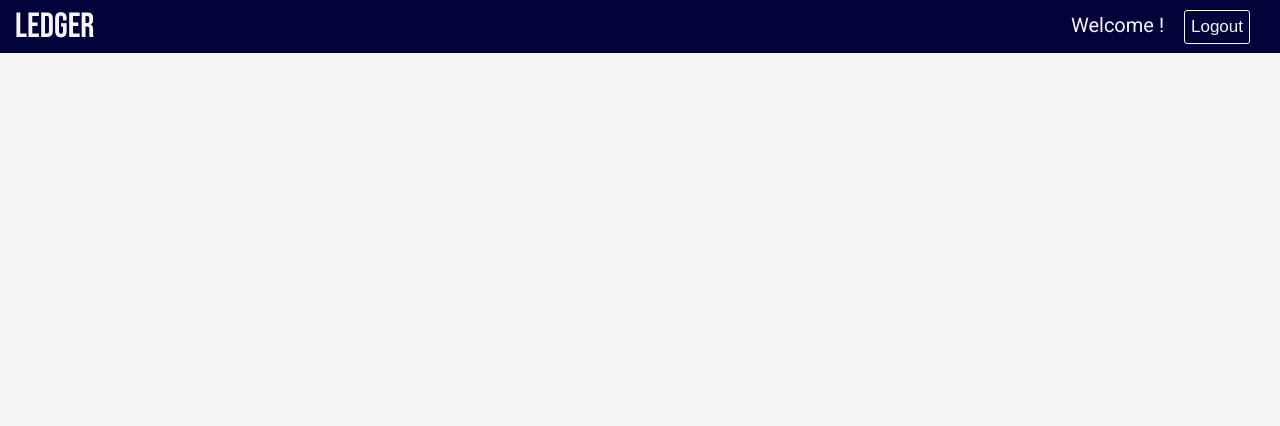
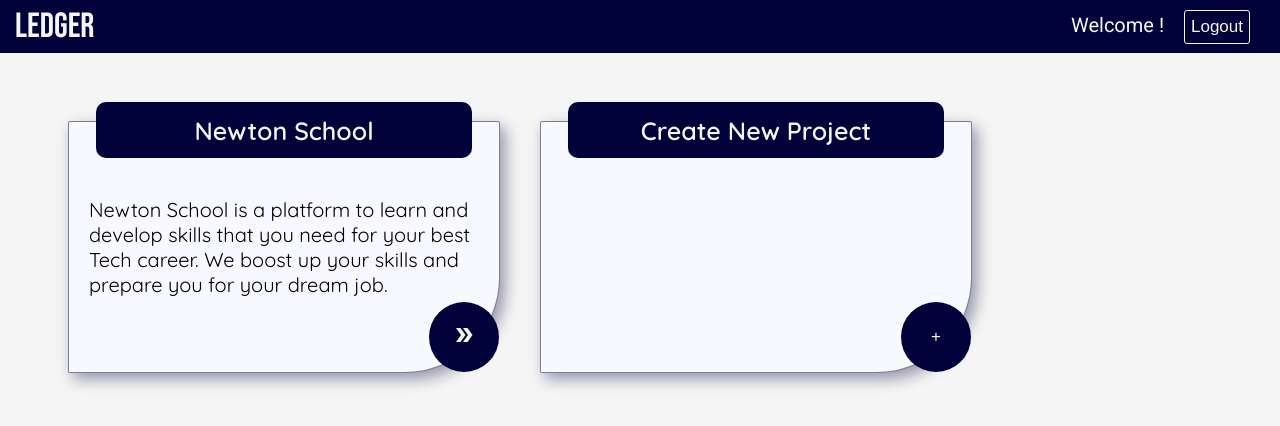
Before and after one commit to jenish-jain/ledger-1.0, a website: page public/pages/projects/index.html in a window 1280 px wide. Drawn offline with Linux system fonts and the light colour scheme; no server answers.

Commit message:
made css changes

```diff
--- a/public/pages/projects/index.html
+++ b/public/pages/projects/index.html
@@ -5,6 +5,8 @@
     <meta name="viewport" content="width=device-width, initial-scale=1.0">
     <meta http-equiv="X-UA-Compatible" content="ie=edge">
     <link href="style.css" type="text/css" rel="stylesheet">
+    <link href="https://fonts.googleapis.com/icon?family=Material+Icons"
+      rel="stylesheet">
     <title>Project page</title>
 </head>
 <body>
@@ -22,9 +24,21 @@
             <div id="live-proj">
 
             </div>
-            <div id="add-new-proj">
-
-            </div>
+            <!-- <div id="add-new-proj"> -->
+                <div class="projCard">
+                    <p class="card-title">Newton School</p>
+                    <p class="card-description">
+                        Newton School is a platform to learn and develop skills that you need for your best Tech career. We boost up your skills and prepare you for your dream job.
+                    </p>
+                    <button id="create-new-project" class ="cardBtn tooltip"><i class="material-icons">
+                        double_arrow
+                        </i><span class="tooltiptext">Go to your project</span></button>
+                </div>
+                <div class="projCard">
+                    <p class="card-title">Create New Project</p>
+                    <button id="create-new-project" class ="cardBtn">+</button>
+                </div>
+            <!-- </div> -->
         </div>
     </main>
     <script src="script.js"></script>
--- a/public/pages/projects/script.js
+++ b/public/pages/projects/script.js
@@ -15,7 +15,7 @@
   }
 
 
-  async function showUserInfo(){
+async function showUserInfo(){
     let user = await fetchUserDetails();
     console.log(user);
     document.getElementById('user').innerText = user.username;
@@ -24,14 +24,18 @@
 
 function createProjectCard(project){
   let projectPanel = document.getElementById('live-proj');
-  var cardBody = document.createElement('div');
+  let cardBody = document.createElement('div');
   cardBody.classList.add('projCard');
-  var projName = document.createElement('p');
-  projName.innerText = project._id;
-  var button = document.createElement('button');
-  button.classList.add('cardBtn');
-  button.innerText = "open project";
+  let projName = document.createElement('p');
+  projName.classList.add('card-title');
+  projName.innerText = project[0];
+  let projDesc = document.createElement('p');
+  projDesc.classList.add('card-description');
+  let button = document.createElement('button');
+  button.classList.add('cardBtn tooltip');
+  button.innerHTML ='<i class="material-icons">double_arrow</i><span class="tooltiptext">Go to your project</span>' ;
   cardBody.appendChild(projName);
+  cardBody.appendChild(projDesc);
   cardBody.appendChild(button);
   projectPanel.appendChild(cardBody);
 }
--- a/public/pages/projects/style.css
+++ b/public/pages/projects/style.css
@@ -1,6 +1,5 @@
 @import url("https://fonts.googleapis.com/css?family=Bebas+Neue|Roboto&display=swap");
-
-
+@import url('https://fonts.googleapis.com/css?family=Quicksand:400,500,600,700&display=swap');
 *{
     padding:0;
     margin:0;
@@ -43,30 +42,98 @@
 #logout:active{
     transform: scale(0.92);
 }
-
+ #project-panel{
+    display: flex;
+    flex-direction: row;
+    align-items: center;
+    justify-content: start;
+    padding:3rem;
+    flex-wrap: wrap;
+ }
 .cardBtn{
-    background-color: rgba(2, 2, 58,0.8);
+    background-color: rgba(2, 2, 58,1);
     border:none;
     outline:none;
     cursor: pointer;
     color:whitesmoke;
     padding:6px;
-    border-radius:3px;
-    margin:15px 0px;
+    border-radius:50%;
+    /* margin:15px 0px; */
     font-size: 17px;
+    width: 70px;
+    height: 70px;
+    position: absolute;
+    bottom:0;
+    right:0;
 }
 .cardBtn:hover{
-    background-color: rgba(2, 2, 58,0.4);
+    background-color: rgba(2, 2, 58,0.9);
+
 }
 .cardBtn:active{
     transform: scale(0.92);
 }
 
 .projCard{
-    border:1px solid rgba(2, 2, 58,1);
-    border-radius:5px;
-    height:50px;
-    width:200px;
+    border:1px solid rgba(2, 2, 58,0.5);
+    background-color: ghostwhite;
+    box-shadow: 5px 6px 15px rgba(2, 2, 58,0.4);
+    border-radius:2px 2px 95px 2px;
     padding:20px;
     margin:20px;
+    display: flex;
+    font-family: 'Quicksand', sans-serif;
+    font-size: 20px;
+    flex-direction: column;
+    align-items: center;
+    justify-content: center;
+    height:210px;
+    /* max-height: 210px; */
+    width:390px;
+    /* max-width: 390px; */
+    position: relative;
 }
+
+.card-title{
+    border:1px solid rgba(2, 2, 58,0.8);
+    background-color: rgb(2, 2, 58);
+    color:whitesmoke;
+    text-align: center;
+    /* border-radius:2px 2px 15px 2px; */
+    font-family:'Quicksand', sans-serif;
+    font-size: 25px;
+    font-weight:600;
+    border-radius: 10px;
+    position: absolute;
+    top:-20px;
+    height:30px;
+    width:350px;
+    padding:12px;
+}
+
+#create-new-project{
+
+}
+
+.tooltip {
+    display: inline-block;
+  }
+/* Tooltip text */
+.tooltip .tooltiptext {
+    visibility: hidden;
+    width: 120px;
+    background-color: rgba(0, 0, 0, 0.8);
+    color: #fff;
+    text-align: center;
+    padding: 5px 0;
+    border-radius: 6px;
+
+    /* Position the tooltip text - see examples below! */
+    position: absolute;
+    z-index: 1;
+  }
+
+  /* Show the tooltip text when you mouse over the tooltip container */
+  .tooltip:hover .tooltiptext {
+    visibility: visible;
+  }
```
